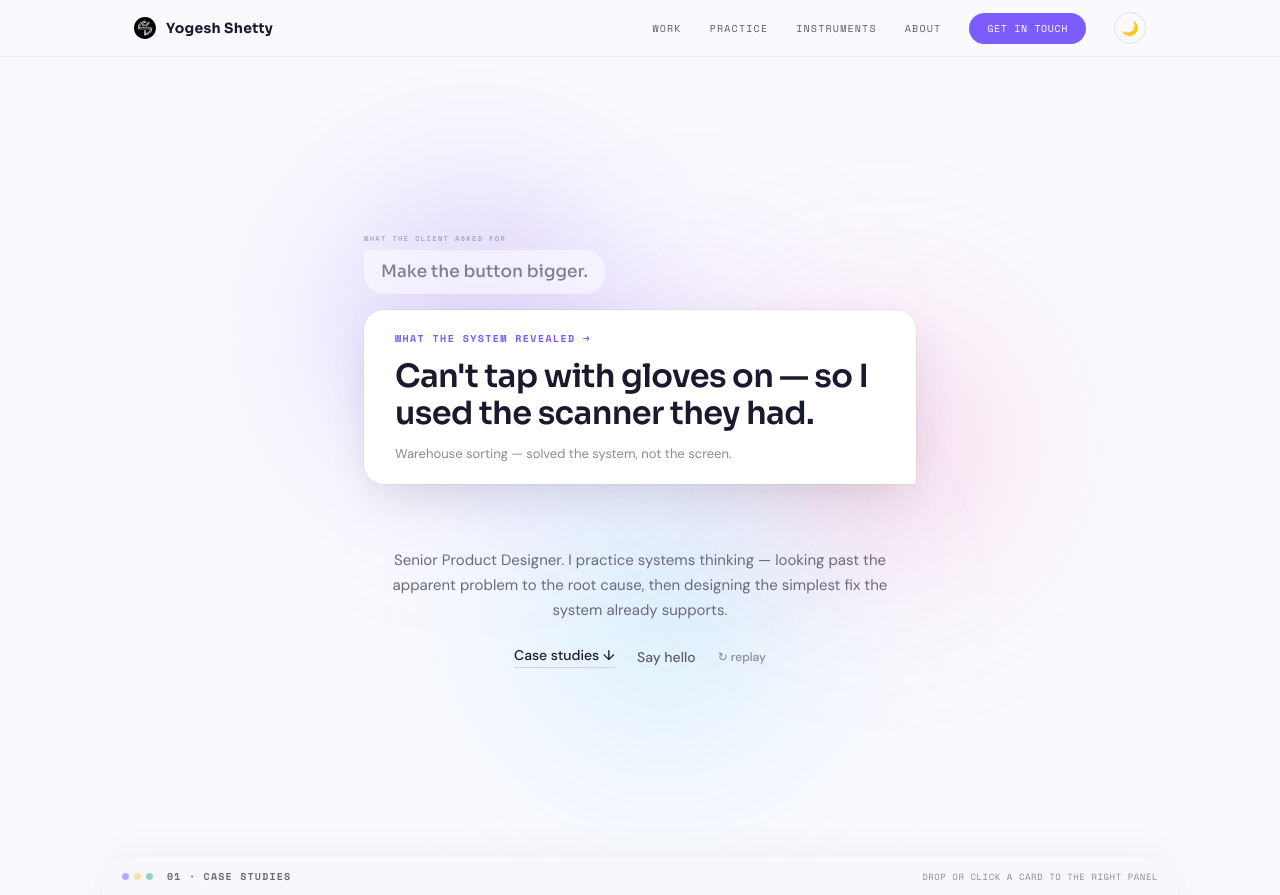
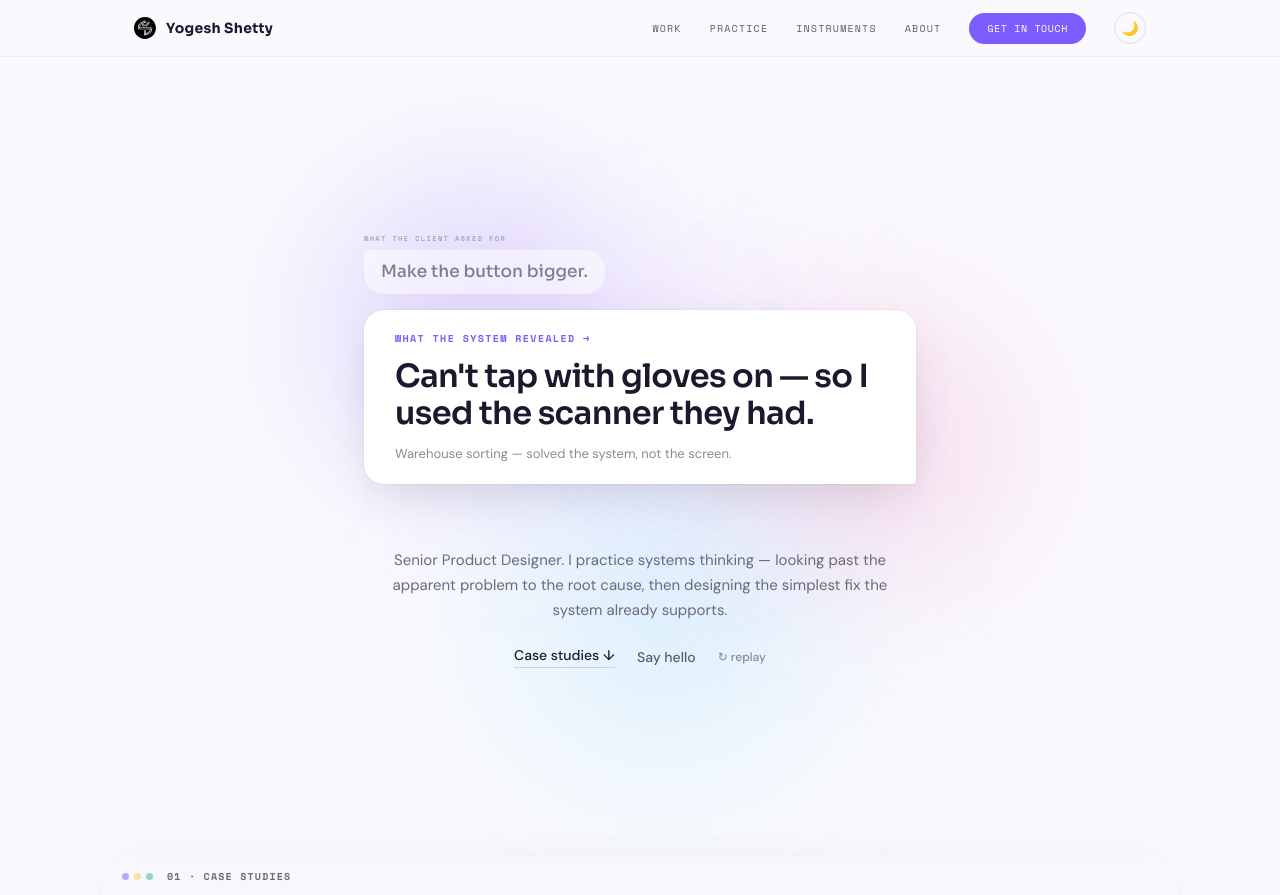
Before and after one commit to ykshettydesign/YKShetty-portfolio, a React (Vite) app: page / in a window 1280 px wide. Shown: the top 895 px of the page. Built offline with nearby package versions, Linux system fonts and the light colour scheme.

Commit message:
Update Work.jsx

```diff
--- a/src/components/Work.jsx
+++ b/src/components/Work.jsx
@@ -111,10 +111,6 @@ export default function Work() {
                 01 · Case studies
               </div>
             </div>
-            <div style={{ ...mono, fontSize: 9, letterSpacing: '0.06em', textTransform: 'uppercase', color: 'var(--text-muted)' }}>
-              <span className="drag-desktop">Drop or click a card to the right panel</span>
-              <span className="drag-mobile" style={{ display: 'none' }}>Tap a card to open</span>
-            </div>
           </div>
 
           {/* board */}
@@ -145,7 +141,7 @@ export default function Work() {
               }}
             >
               <div style={{ ...mono, fontSize: 9, fontWeight: 700, letterSpacing: '0.1em', textTransform: 'uppercase', color: 'var(--text-muted)' }}>
-                Cases · 04
+                Drop or click a card to the right panel
               </div>
               {caseStudies.map((c, i) => (
                 <div
```
